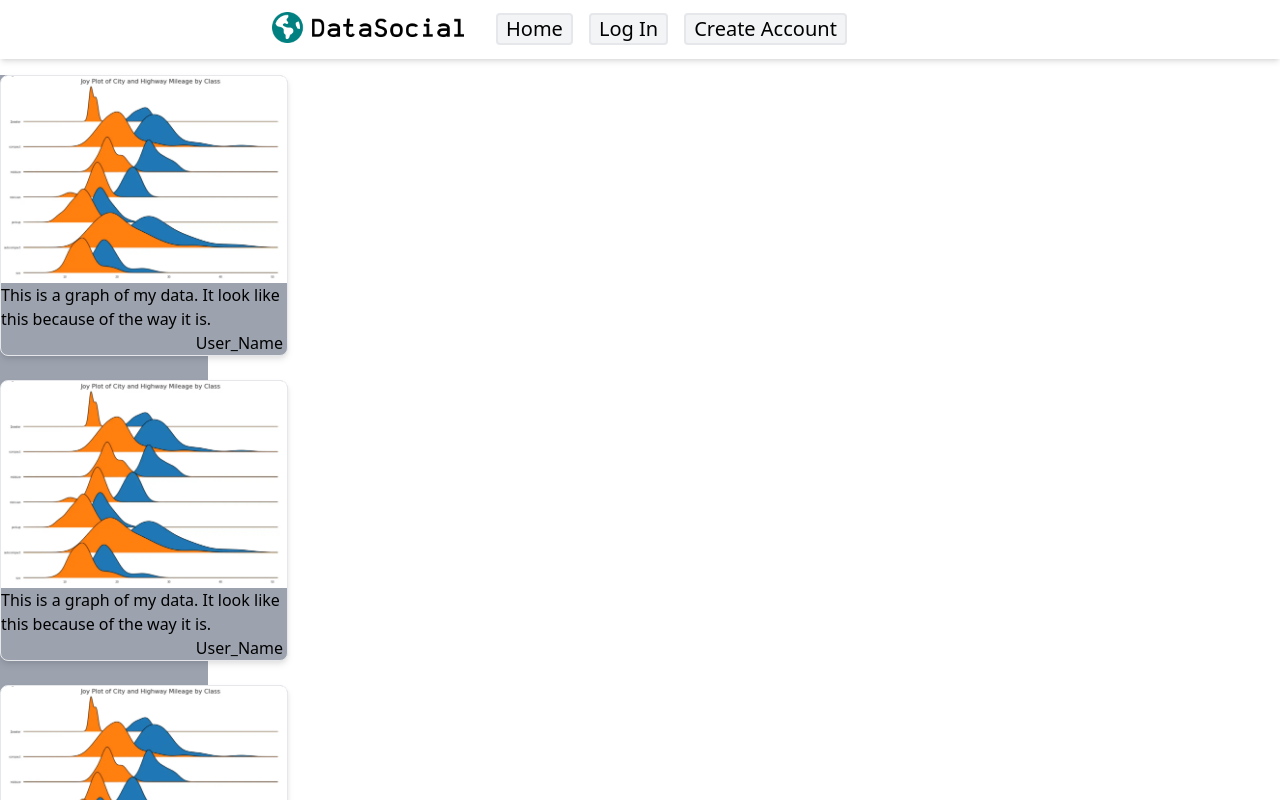
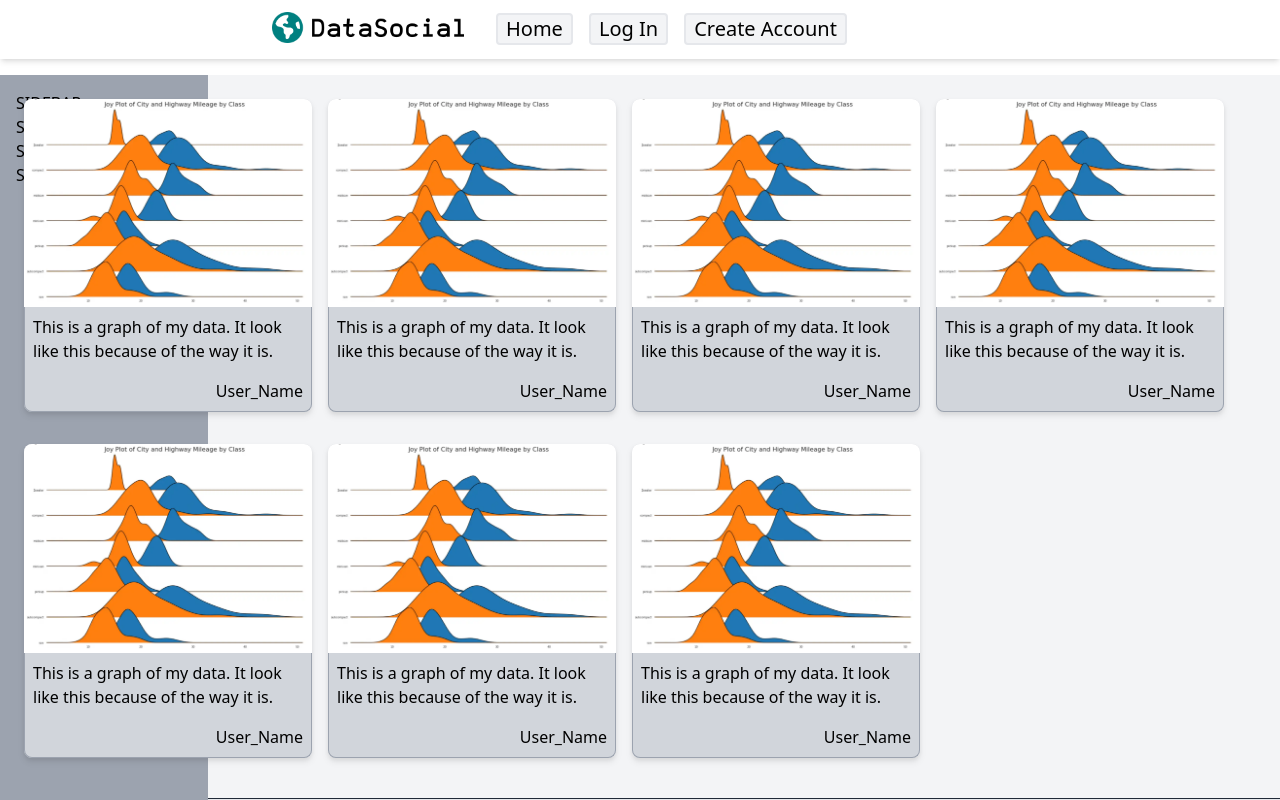
Before and after one commit to jrduell/402-Project, a Next.js app: page / in a window 1280 px wide. Shown: the top 800 px of the page. Built offline with nearby package versions, Linux system fonts and the light colour scheme.

Commit message:
Update post styling

```diff
--- a/components/Post.js
+++ b/components/Post.js
@@ -2,16 +2,18 @@ import Link from 'next/link'
 
 export default function Post() {
     return (
-      <div className="w-72 bg-gray-400 border rounded-lg drop-shadow-md mb-6">
+      <div className="m-2 w-72 bg-gray-300 rounded-lg drop-shadow-md mb-6">
         {/* Link will need to be dynamically fetched based on post ID
         probably end up being something like post/{id} */}
         <Link href="/post">
-          <img className="rounded-t-md" src="test_img.png" />
-          <p>
-            This is a graph of my data. It look like this because of the way it
-            is.
-          </p>
-          <p className="text-right pr-1">User_Name</p>
+          <img className="rounded-t-lg" src="test_img.png" />
+          <div className="border-l border-b border-r rounded-t-none rounded-l-lg rounded-b-lg rounded-r-lg border-gray-400">
+            <p className="p-2">
+              This is a graph of my data. It look like this because of the way it
+              is.
+            </p>
+            <p className="p-2 text-right">User_Name</p>
+          </div>
         </Link>
       </div>
     );
--- a/pages/index.js
+++ b/pages/index.js
@@ -1,11 +1,7 @@
 import Head from 'next/head'
 import Image from 'next/image'
-import { Inter } from 'next/font/google'
-// import styles from '@/styles/Home.module.css'
 import SideBar from 'components/SideBar'
 import Post from 'components/Post'
-
-const inter = Inter({ subsets: ['latin'] })
 
 export default function Home() {
   return (
@@ -16,11 +12,19 @@ export default function Home() {
         <meta name="viewport" content="width=device-width, initial-scale=1" />
         <link rel="icon" href="/favicon.ico" />
       </Head>
-      <main className="">
-        <SideBar/>
-        <Post />
-        <Post />
-        <Post />
+      <main className="flex">
+        <div>
+          <SideBar/>
+        </div>
+        <div className="bg-gray-100 p-4 flex flex-wrap overflow-scroll">
+          <Post />
+          <Post />
+          <Post />
+          <Post />
+          <Post />
+          <Post />
+          <Post />
+        </div>
       </main>
     </>
   )
```
